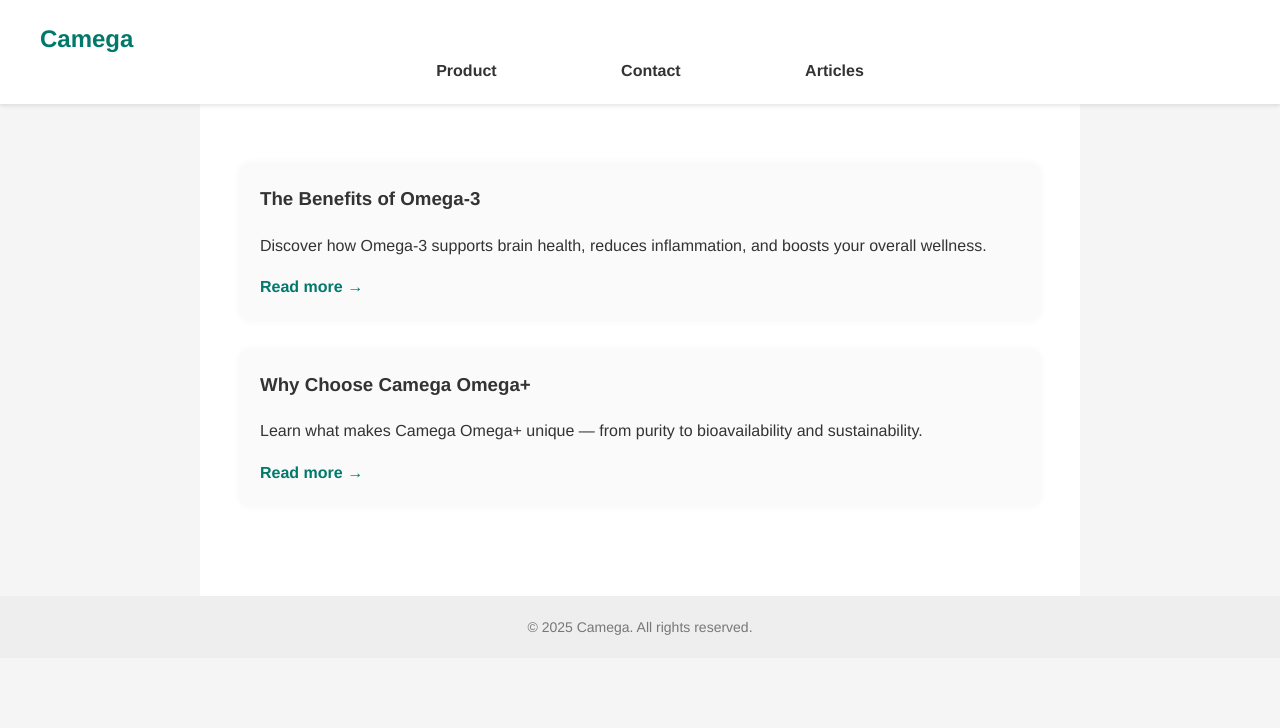
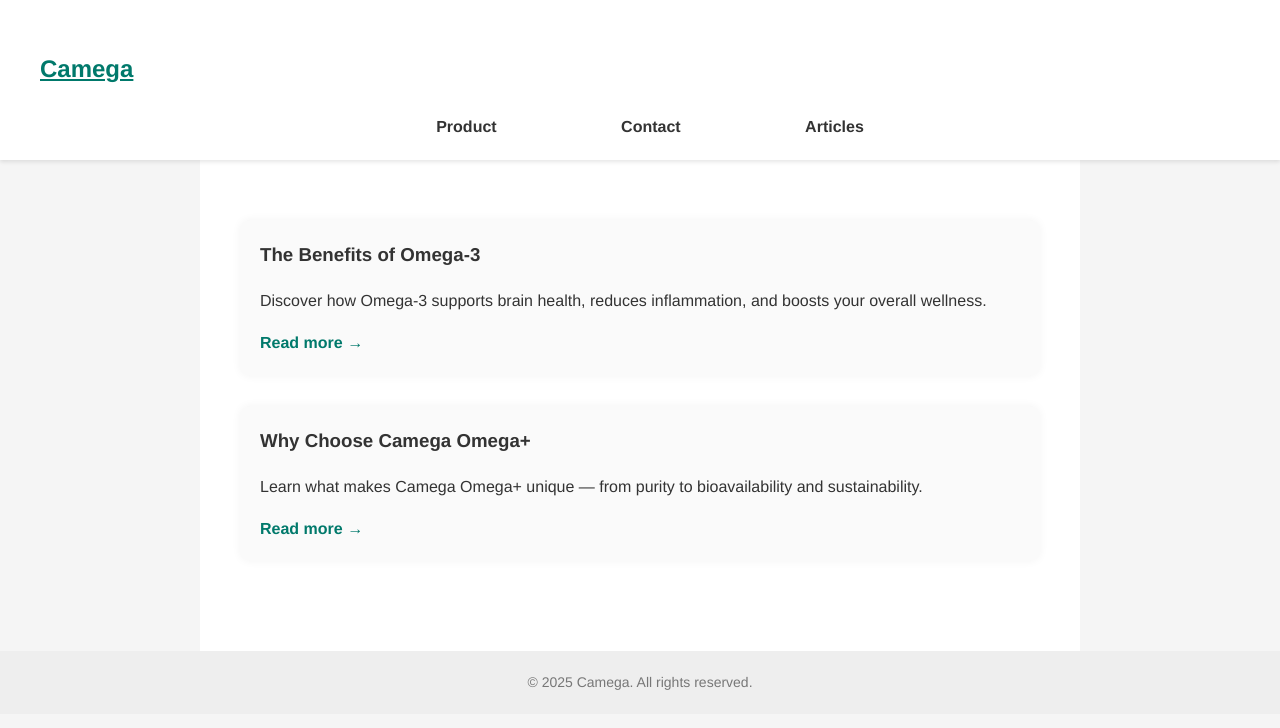
Before and after one commit to VincentZhy3/camega-demo, a plain HTML site: page articles.html in a window 1280 px wide. Drawn offline with Linux system fonts and the light colour scheme.

Commit message:
Add files via upload

```diff
--- a/articles.html
+++ b/articles.html
@@ -12,7 +12,7 @@
     header {
       background: #fff; padding: 20px 40px; box-shadow: 0 2px 4px rgba(0,0,0,0.1); position: sticky; top: 0;
     }
-    header h1 { margin: 0; font-size: 24px; color: #00796b; }
+    header h1 a { margin: 0; font-size: 24px; color: #00796b; }
     nav {
       text-align: center;
     }
@@ -40,7 +40,7 @@
 <body>
 
   <header>
-    <h1>Camega</h1>
+    <h1><a href="index.html">Camega</a></h1>
     <nav>
       <a href="index.html#products">Product</a>
       <a href="index.html#contact">Contact</a>
```
Also changed, not shown: articles/omega-benefits.html (+2 -2 lines), articles/why-camega.html (+2 -2 lines), index.html (+2 -2 lines).
